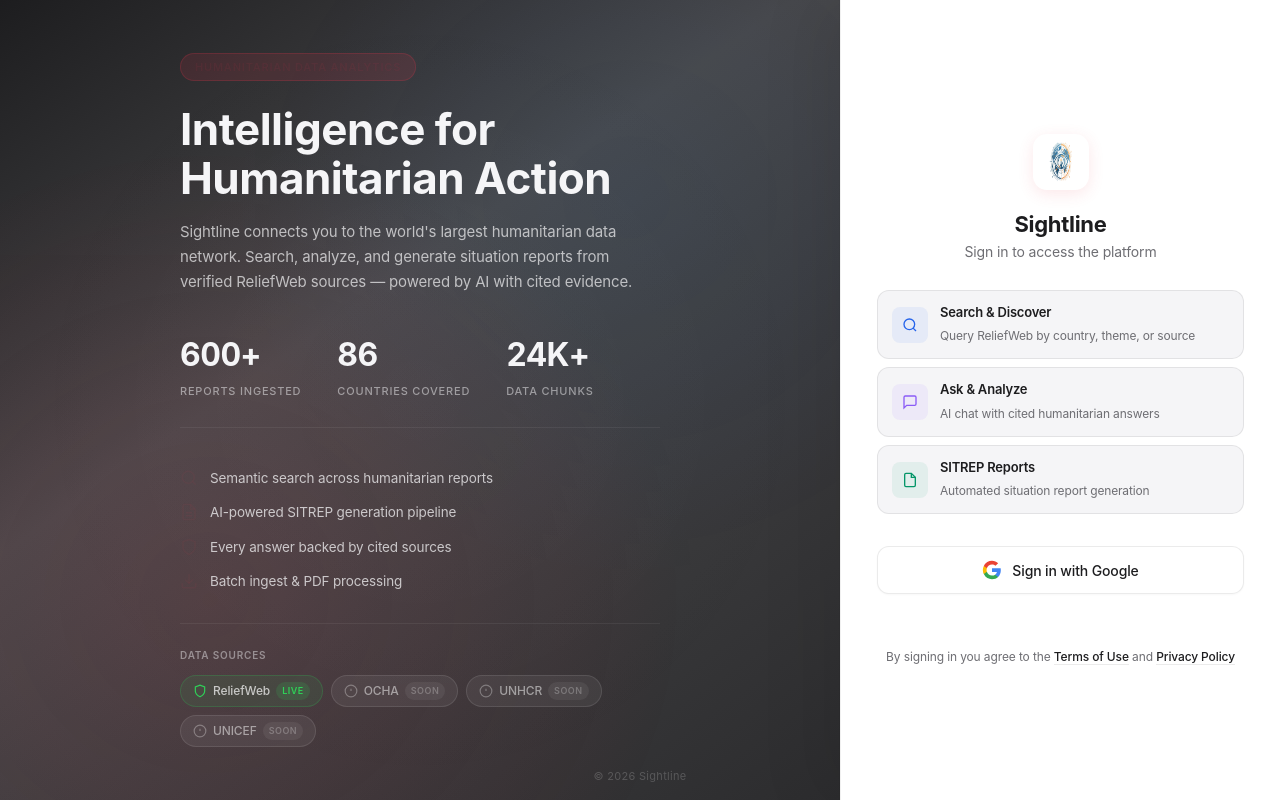
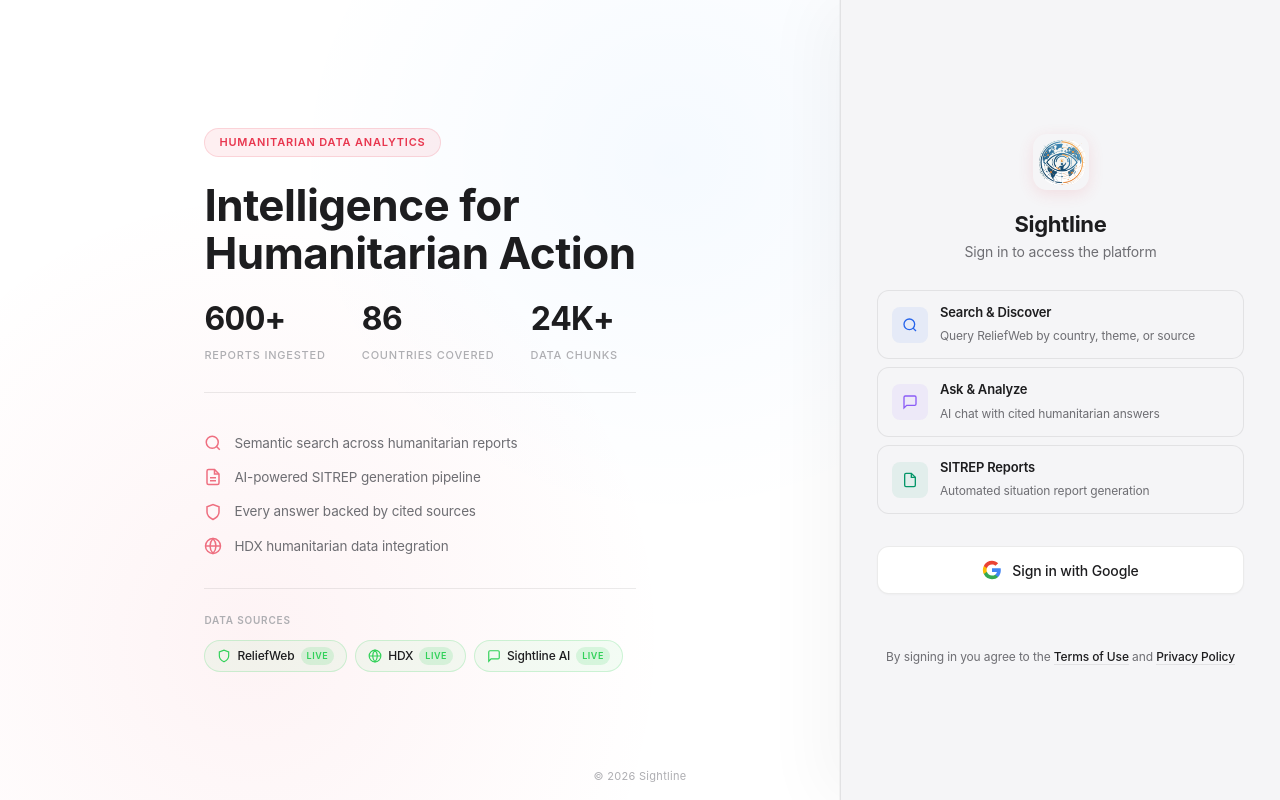
Before and after one commit to serkankzlrmk/sightline, a Flask app: page / in a window 1280 px wide. Run offline with Flask 3, Linux system fonts and the light colour scheme; parts of the project's set-up code (start-up, migrations or seed data) failed here and were passed over; some libraries are stand-ins or nearby versions; some web fonts are replaced.

Commit message:
feat: redesign auth page — white glass hero, HDX as live source, Terms & Privacy modal
- Left panel: dark navy gradient → clean white glass with subtle pink/blue glow
- Remove marketing description paragraph
- Add HDX as live data source (replacing OCHA/UNHCR/UNICEF 'coming soon')
- Replace 'Batch ingest & PDF processing' feature with 'HDX humanitarian data integration'
- All text colors updated for white background
- Terms of Use & Privacy Policy as clickable modal popups
- Terms: 7 sections covering data sources, AI content disclaimer, user conduct
- Privacy: covers what we collect, what we don't, security, user rights
- Logo optimized (4.9MB → 95KB)

```diff
--- a/static/app.js
+++ b/static/app.js
@@ -2075,6 +2075,73 @@ function renderDashCrises() { /* deprecated — overview renders inline */ }
 
 
 document.addEventListener('DOMContentLoaded', () => {
+  // Legal modal
+  const termsLink = document.getElementById('terms-link');
+  const privacyLink = document.getElementById('privacy-link');
+  const legalModal = document.getElementById('legal-modal');
+  const legalTitle = document.getElementById('legal-modal-title');
+  const legalBody = document.getElementById('legal-modal-body');
+  const legalClose = document.getElementById('legal-modal-close');
+
+  const legalContent = {
+    terms: `<h4>1. Acceptance</h4>
+<p>By accessing and using Sightline, you agree to be bound by these Terms of Use. If you do not agree, please do not use the service.</p>
+<h4>2. Purpose</h4>
+<p>Sightline is a humanitarian data analytics platform that aggregates publicly available information from ReliefWeb and HDX to support humanitarian analysis, research, and decision-making.</p>
+<h4>3. Data Sources</h4>
+<p>All data displayed on Sightline originates from publicly accessible humanitarian sources, primarily the ReliefWeb API and the HDX HAPI API. We do not claim ownership of source data. All rights to original data remain with their respective publishers.</p>
+<h4>4. AI-Generated Content</h4>
+<p>Sightline uses AI to analyze data and generate situation reports, summaries, and responses. AI-generated content may contain inaccuracies. Users should verify critical information against original sources. Every AI response includes citations to source documents.</p>
+<h4>5. User Conduct</h4>
+<ul>
+<li>Use the service only for lawful humanitarian analysis purposes</li>
+<li>Do not attempt to overwhelm or disrupt the service</li>
+<li>Do not misrepresent AI-generated content as official humanitarian guidance</li>
+<li>Respect intellectual property rights of data publishers</li>
+</ul>
+<h4>6. Disclaimer</h4>
+<p>Sightline is provided "as is" without warranties of any kind. We make no guarantees about accuracy, completeness, or timeliness of data or AI-generated content. The service is not a substitute for professional humanitarian assessment.</p>
+<h4>7. Changes</h4>
+<p>We may update these terms at any time. Continued use after changes constitutes acceptance.</p>`,
+    privacy: `<h4>Data We Collect</h4>
+<ul>
+<li><strong>Authentication data:</strong> Google account email and display name when you sign in</li>
+<li><strong>Usage data:</strong> Chat messages, SITREP reports, and bulletin requests you create</li>
+<li><strong>Analytics:</strong> We do not use third-party analytics or tracking services</li>
+</ul>
+<h4>Data We Do NOT Collect</h4>
+<ul>
+<li>We do not sell, share, or distribute your personal data to third parties</li>
+<li>We do not use your data for advertising</li>
+<li>We do not track your browsing across other websites</li>
+<li>We do not collect device fingerprints or location data</li>
+</ul>
+<h4>Data Storage</h4>
+<p>Your chat history and reports are stored securely on our servers and are accessible only to you through your authenticated session. You can delete your data at any time by contacting us.</p>
+<h4>Security</h4>
+<p>We use industry-standard encryption (HTTPS/TLS) for all data in transit. Authentication is handled through Firebase Auth with Google Sign-In. Access tokens are validated on every request.</p>
+<h4>Your Rights</h4>
+<ul>
+<li>Access your data at any time through the platform</li>
+<li>Request deletion of your account and all associated data</li>
+<li>Withdraw consent by discontinuing use of the service</li>
+</ul>
+<h4>Contact</h4>
+<p>For privacy inquiries or data deletion requests, please contact us through the platform.</p>`
+  };
+
+  function showLegal(type) {
+    if (!legalModal || !legalTitle || !legalBody) return;
+    legalTitle.textContent = type === 'terms' ? 'Terms of Use' : 'Privacy Policy';
+    legalBody.innerHTML = legalContent[type] || '';
+    legalModal.classList.add('active');
+  }
+
+  if (termsLink) termsLink.addEventListener('click', (e) => { e.preventDefault(); showLegal('terms'); });
+  if (privacyLink) privacyLink.addEventListener('click', (e) => { e.preventDefault(); showLegal('privacy'); });
+  if (legalClose) legalClose.addEventListener('click', () => { legalModal.classList.remove('active'); });
+  if (legalModal) legalModal.addEventListener('click', (e) => { if (e.target === legalModal) legalModal.classList.remove('active'); });
+
   // Crisis panel close button
   const crisisPanelClose = document.getElementById('dash-crisis-panel-close');
   if (crisisPanelClose) crisisPanelClose.addEventListener('click', closeCrisisPanel);
--- a/static/style.css
+++ b/static/style.css
@@ -255,8 +255,7 @@ h1, h2, h3, h4, h5, h6,
 }
 .msg-body p,
 .narrative-body p,
-.welcome-desc,
-.auth-hero-desc {
+.welcome-desc {
   text-wrap: pretty;
   line-height: 1.65;
 }
@@ -1217,53 +1216,39 @@ body.auth-locked .auth-card   { pointer-events: auto; }
 }
 .auth-overlay.hidden { display: none; }
 
-/* Left hero panel — Apple-inspired dark with warm accent */
+/* Left hero panel — Premium white glass */
 .auth-hero {
   flex: 1; display: flex; align-items: center; justify-content: center;
   padding: 48px; position: relative; overflow: hidden;
-  background: linear-gradient(145deg, var(--navy) 0%, var(--navy-light) 40%, var(--navy-warm) 100%);
+  background: #FFFFFF;
 }
 .auth-hero::before {
   content: ''; position: absolute; inset: 0;
-  background: radial-gradient(ellipse at 25% 75%, rgba(232,54,78,.12) 0%, transparent 55%),
-              radial-gradient(ellipse at 75% 25%, rgba(0,122,255,.06) 0%, transparent 45%);
-  pointer-events: none;
-  animation: heroGlow 10s ease-in-out infinite alternate;
-}
-@keyframes heroGlow {
-  0% { opacity: .5; }
-  100% { opacity: 1; }
-}
-.auth-hero::after {
-  content: ''; position: absolute; inset: 0;
-  background: radial-gradient(circle at 50% 50%, rgba(255,255,255,.02) 0%, transparent 70%);
+  background: radial-gradient(ellipse at 30% 80%, rgba(232,54,78,.06) 0%, transparent 50%),
+              radial-gradient(ellipse at 80% 20%, rgba(0,122,255,.04) 0%, transparent 40%);
   pointer-events: none;
 }
 .auth-hero-content { position: relative; z-index: 1; max-width: 480px; animation: heroFadeIn .7s ease-out; }
 @keyframes heroFadeIn { from { opacity: 0; transform: translateY(24px); } to { opacity: 1; transform: translateY(0); } }
 .auth-hero-badge {
   display: inline-block; padding: 5px 14px; border-radius: var(--radius-full);
-  background: rgba(232,54,78,.12); color: var(--primary-soft);
+  background: rgba(232,54,78,.08); color: var(--primary);
   font-size: 11px; font-weight: 600; letter-spacing: .8px; text-transform: uppercase;
   margin-bottom: 24px;
-  border: 1px solid rgba(232,54,78,.2);
+  border: 1px solid rgba(232,54,78,.15);
 }
 .auth-hero-title {
-  font-size: 44px; font-weight: 700; color: var(--bg); line-height: 1.1;
+  font-size: 44px; font-weight: 700; color: var(--text); line-height: 1.1;
   letter-spacing: -.5px; margin: 0 0 18px;
-}
-.auth-hero-desc {
-  font-size: 15px; color: rgba(245,245,247,.7); line-height: 1.65; margin: 0 0 36px;
-  letter-spacing: -.01em;
 }
 .auth-hero-stats {
   display: flex; gap: 36px; margin-bottom: 40px;
   padding-bottom: 28px;
-  border-bottom: 1px solid rgba(255,255,255,.06);
+  border-bottom: 1px solid var(--border);
 }
 .auth-hero-stat { display: flex; flex-direction: column; gap: 4px; }
 .auth-hero-stat-value {
-  font-size: 32px; font-weight: 700; color: var(--bg);
+  font-size: 32px; font-weight: 700; color: var(--text);
   font-variant-numeric: tabular-nums;
   letter-spacing: -.5px;
   animation: statPop .5s ease-out backwards;
@@ -1273,7 +1258,7 @@ body.auth-locked .auth-card   { pointer-events: auto; }
 .auth-hero-stat:nth-child(3) .auth-hero-stat-value { animation-delay: .6s; }
 @keyframes statPop { from { opacity: 0; transform: scale(.85); } to { opacity: 1; transform: scale(1); } }
 .auth-hero-stat-label {
-  font-size: 11px; color: rgba(245,245,247,.5); text-transform: uppercase;
+  font-size: 11px; color: var(--text-tertiary); text-transform: uppercase;
   letter-spacing: .8px; font-weight: 500;
 }
 .auth-hero-features {
@@ -1281,7 +1266,7 @@ body.auth-locked .auth-card   { pointer-events: auto; }
 }
 .auth-hero-feature {
   display: flex; align-items: center; gap: 12px;
-  color: rgba(245,245,247,.75); font-size: 13.5px; font-weight: 400;
+  color: var(--text-secondary); font-size: 13.5px; font-weight: 400;
   letter-spacing: -.01em;
   animation: featureSlide .4s ease-out backwards;
 }
@@ -1290,17 +1275,17 @@ body.auth-locked .auth-card   { pointer-events: auto; }
 .auth-hero-feature:nth-child(3) { animation-delay: .7s; }
 .auth-hero-feature:nth-child(4) { animation-delay: .8s; }
 @keyframes featureSlide { from { opacity: 0; transform: translateX(-12px); } to { opacity: 1; transform: translateX(0); } }
-.auth-hero-feature svg { flex-shrink: 0; color: var(--primary-soft); opacity: .7; }
-
-/* Data Sources / Integrations — Apple pill style */
+.auth-hero-feature svg { flex-shrink: 0; color: var(--primary); opacity: .7; }
+
+/* Data Sources — Apple pill style (white bg) */
 .auth-hero-sources {
   margin-top: 32px; padding-top: 24px;
-  border-top: 1px solid rgba(255,255,255,.06);
+  border-top: 1px solid var(--border);
   animation: heroFadeIn .6s ease-out .9s backwards;
 }
 .auth-hero-sources-label {
   font-size: 10px; font-weight: 600; text-transform: uppercase;
-  letter-spacing: .8px; color: rgba(245,245,247,.45); margin-bottom: 12px;
+  letter-spacing: .8px; color: var(--text-tertiary); margin-bottom: 12px;
 }
 .auth-hero-sources-list {
   display: flex; flex-wrap: wrap; gap: 8px;
@@ -1309,24 +1294,18 @@ body.auth-locked .auth-card   { pointer-events: auto; }
   display: inline-flex; align-items: center; gap: 6px;
   padding: 6px 12px; border-radius: var(--radius-full);
   font-size: 12px; font-weight: 500;
-  background: rgba(255,255,255,.06);
-  border: 1px solid rgba(255,255,255,.1);
-  color: rgba(255,255,255,.5);
+  background: var(--bg);
+  border: 1px solid var(--border);
+  color: var(--text-secondary);
   transition: background var(--transition), color var(--transition), border-color var(--transition);
   letter-spacing: -.01em;
 }
 .auth-hero-source.active {
-  background: rgba(48,209,88,.1);
-  border-color: rgba(48,209,88,.25);
-  color: rgba(255,255,247,.85);
-}
-.auth-hero-source.active {
-  background: rgba(48,209,88,.08);
+  background: rgba(48,209,88,.06);
   border-color: rgba(48,209,88,.2);
-  color: rgba(255,255,255,.7);
+  color: var(--text);
 }
 .auth-hero-source.active svg { color: var(--green); }
-.auth-hero-source.coming svg { color: rgba(255,255,255,.3); }
 .source-badge {
   font-size: 9px; font-weight: 600; text-transform: uppercase;
   letter-spacing: .5px; padding: 2px 6px; border-radius: var(--radius-full);
@@ -1349,11 +1328,11 @@ body.auth-locked .auth-card   { pointer-events: auto; }
   width: 440px; flex-shrink: 0;
   display: flex; align-items: center; justify-content: center;
   padding: 48px 36px;
-  background: #FFFFFF;
+  background: var(--bg);
   backdrop-filter: blur(60px) saturate(180%);
   -webkit-backdrop-filter: blur(60px) saturate(180%);
-  border-left: 1px solid rgba(0,0,0,.06);
-  box-shadow: -20px 0 60px rgba(0,0,0,.08), 0 0 0 1px rgba(0,0,0,.04);
+  border-left: 1px solid var(--border);
+  box-shadow: -20px 0 60px rgba(0,0,0,.04), 0 0 0 1px rgba(0,0,0,.04);
   animation: authSlideIn .5s cubic-bezier(.34,1.56,.64,1);
 }
 @keyframes authSlideIn { from { opacity: 0; transform: translateX(30px); } to { opacity: 1; transform: translateX(0); } }
@@ -1403,9 +1382,33 @@ body.auth-locked .auth-card   { pointer-events: auto; }
 .auth-legal a { color: var(--text); text-decoration: none; border-bottom: 1px solid var(--border); font-weight: 500; }
 .auth-legal a:hover { color: var(--blue); border-bottom-color: var(--blue); }
 
+/* ── Legal Modal ── */
+.legal-modal {
+  max-width: 560px;
+  max-height: 80vh;
+}
+.legal-modal .modal-bdy {
+  font-size: 13px;
+  line-height: 1.7;
+  color: var(--text-secondary);
+}
+.legal-modal .modal-bdy h4 {
+  font-size: 14px;
+  font-weight: 600;
+  color: var(--text);
+  margin: 16px 0 6px;
+}
+.legal-modal .modal-bdy ul {
+  padding-left: 20px;
+  margin: 6px 0;
+}
+.legal-modal .modal-bdy li {
+  margin-bottom: 4px;
+}
+
 .auth-copyright {
   position: absolute; bottom: 16px; left: 0; right: 0;
-  font-size: 11px; color: rgba(245,245,247,.2);
+  font-size: 11px; color: var(--text-tertiary);
   letter-spacing: .3px; text-align: center;
 }
 
@@ -3242,7 +3245,6 @@ body.auth-locked .mobile-tab-bar { display: none !important; }
   .auth-overlay { flex-direction: column; }
   .auth-hero { padding: 32px 24px; min-height: auto; }
   .auth-hero-title { font-size: 28px; }
-  .auth-hero-desc { font-size: 13px; margin-bottom: 20px; }
   .auth-hero-stats { gap: 20px; margin-bottom: 20px; }
   .auth-hero-stat-value { font-size: 22px; }
   .auth-hero-features { gap: 8px; }
@@ -3323,7 +3325,6 @@ body.auth-locked .mobile-tab-bar { display: none !important; }
   .auth-overlay { flex-direction: column; }
   .auth-hero { padding: 20px 16px; }
   .auth-hero-title { font-size: 22px; }
-  .auth-hero-desc { display: none; }
   .auth-hero-stats { gap: 16px; margin-bottom: 16px; }
   .auth-hero-stat-value { font-size: 18px; }
   .auth-hero-features { display: none; }
--- a/templates/index.html
+++ b/templates/index.html
@@ -22,7 +22,6 @@
     <div class="auth-hero-content">
       <div class="auth-hero-badge">Humanitarian Data Analytics</div>
       <h1 class="auth-hero-title">Intelligence for<br>Humanitarian Action</h1>
-      <p class="auth-hero-desc">Sightline connects you to the world's largest humanitarian data network. Search, analyze, and generate situation reports from verified ReliefWeb sources — powered by AI with cited evidence.</p>
       <div class="auth-hero-stats">
         <div class="auth-hero-stat">
           <span class="auth-hero-stat-value">600+</span>
@@ -51,11 +50,11 @@
           <span>Every answer backed by cited sources</span>
         </div>
         <div class="auth-hero-feature">
-          <svg width="18" height="18" viewBox="0 0 24 24" fill="none" stroke="currentColor" stroke-width="2"><path d="M21 15v4a2 2 0 0 1-2 2H5a2 2 0 0 1-2-2v-4"/><polyline points="7 10 12 15 17 10"/><line x1="12" y1="15" x2="12" y2="3"/></svg>
-          <span>Batch ingest &amp; PDF processing</span>
+          <svg width="18" height="18" viewBox="0 0 24 24" fill="none" stroke="currentColor" stroke-width="2"><circle cx="12" cy="12" r="10"/><path d="M2 12h20M12 2a15.3 15.3 0 0 1 4 10 15.3 15.3 0 0 1-4 10 15.3 15.3 0 0 1-4-10 15.3 15.3 0 0 1 4-10z"/></svg>
+          <span>HDX humanitarian data integration</span>
         </div>
       </div>
-      <!-- Data Sources / Integrations -->
+      <!-- Data Sources -->
       <div class="auth-hero-sources">
         <div class="auth-hero-sources-label">Data Sources</div>
         <div class="auth-hero-sources-list">
@@ -64,20 +63,15 @@
             <span>ReliefWeb</span>
             <span class="source-badge active">Live</span>
           </div>
-          <div class="auth-hero-source coming">
-            <svg width="14" height="14" viewBox="0 0 24 24" fill="none" stroke="currentColor" stroke-width="2"><circle cx="12" cy="12" r="10"/><line x1="12" y1="8" x2="12" y2="12"/><line x1="12" y1="16" x2="12.01" y2="16"/></svg>
-            <span>OCHA</span>
-            <span class="source-badge coming">Soon</span>
+          <div class="auth-hero-source active">
+            <svg width="14" height="14" viewBox="0 0 24 24" fill="none" stroke="currentColor" stroke-width="2"><circle cx="12" cy="12" r="10"/><path d="M2 12h20M12 2a15.3 15.3 0 0 1 4 10 15.3 15.3 0 0 1-4 10 15.3 15.3 0 0 1-4-10 15.3 15.3 0 0 1 4-10z"/></svg>
+            <span>HDX</span>
+            <span class="source-badge active">Live</span>
           </div>
-          <div class="auth-hero-source coming">
-            <svg width="14" height="14" viewBox="0 0 24 24" fill="none" stroke="currentColor" stroke-width="2"><circle cx="12" cy="12" r="10"/><line x1="12" y1="8" x2="12" y2="12"/><line x1="12" y1="16" x2="12.01" y2="16"/></svg>
-            <span>UNHCR</span>
-            <span class="source-badge coming">Soon</span>
-          </div>
-          <div class="auth-hero-source coming">
-            <svg width="14" height="14" viewBox="0 0 24 24" fill="none" stroke="currentColor" stroke-width="2"><circle cx="12" cy="12" r="10"/><line x1="12" y1="8" x2="12" y2="12"/><line x1="12" y1="16" x2="12.01" y2="16"/></svg>
-            <span>UNICEF</span>
-            <span class="source-badge coming">Soon</span>
+          <div class="auth-hero-source active">
+            <svg width="14" height="14" viewBox="0 0 24 24" fill="none" stroke="currentColor" stroke-width="2"><path d="M21 15a2 2 0 0 1-2 2H7l-4 4V5a2 2 0 0 1 2-2h14a2 2 0 0 1 2 2z"/></svg>
+            <span>Sightline AI</span>
+            <span class="source-badge active">Live</span>
           </div>
         </div>
       </div>
@@ -123,10 +117,21 @@
         <span>Sign in with Google</span>
       </button>
       <div id="auth-error" class="auth-error"></div>
-      <div class="auth-legal">By signing in you agree to the <a href="#">Terms of Use</a> and <a href="#">Privacy Policy</a></div>
+      <div class="auth-legal">By signing in you agree to the <a href="#" id="terms-link">Terms of Use</a> and <a href="#" id="privacy-link">Privacy Policy</a></div>
     </div>
   </div>
   <div class="auth-copyright">&copy; 2026 Sightline</div>
+</div>
+
+<!-- Legal Modal -->
+<div class="modal-overlay" id="legal-modal">
+  <div class="modal legal-modal">
+    <div class="modal-hdr">
+      <div class="modal-title" id="legal-modal-title">Terms of Use</div>
+      <button class="modal-close" id="legal-modal-close">&times;</button>
+    </div>
+    <div class="modal-bdy" id="legal-modal-body"></div>
+  </div>
 </div>
 
 <!-- ═══════════════════════════════════════════════
```
Also changed, not shown: static/logo.png.
